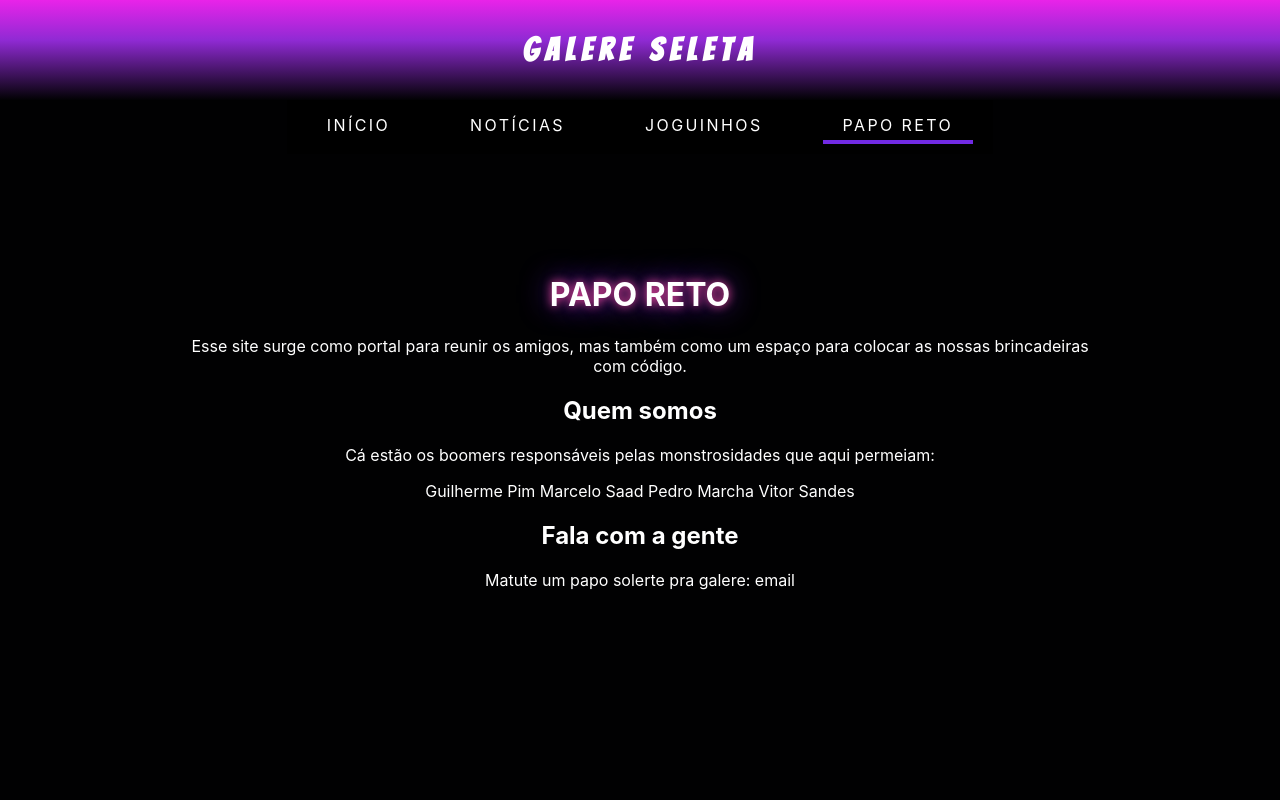
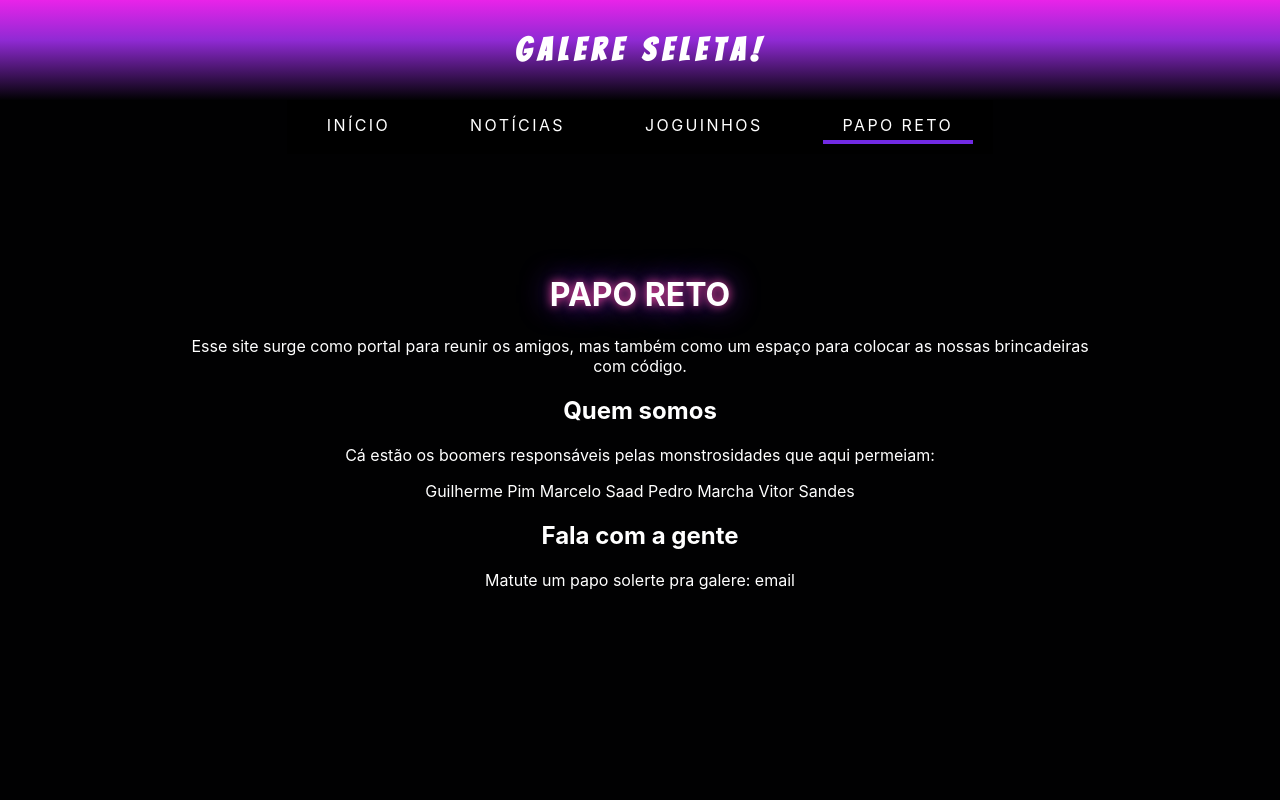
Before and after one commit to MarceloCSaad/galera_seleta, a React (Create React App) app: page /PapoReto in a window 1280 px wide. Shown: the top 800 px of the page. Built offline with nearby package versions, Linux system fonts and the light colour scheme.

Commit message:
Deploying web site 3

```diff
--- a/src/App.js
+++ b/src/App.js
@@ -19,7 +19,7 @@ function App() {
       <div id="content-area">
 
         <div className="app-header">
-          <h1>Galere Seleta</h1>
+          <h1>Galere Seleta!</h1>
         </div>
 
         <div className="app-nav-bar">
```
Also changed, not shown: 1 other file (tests, documents, lock files or other folders).
